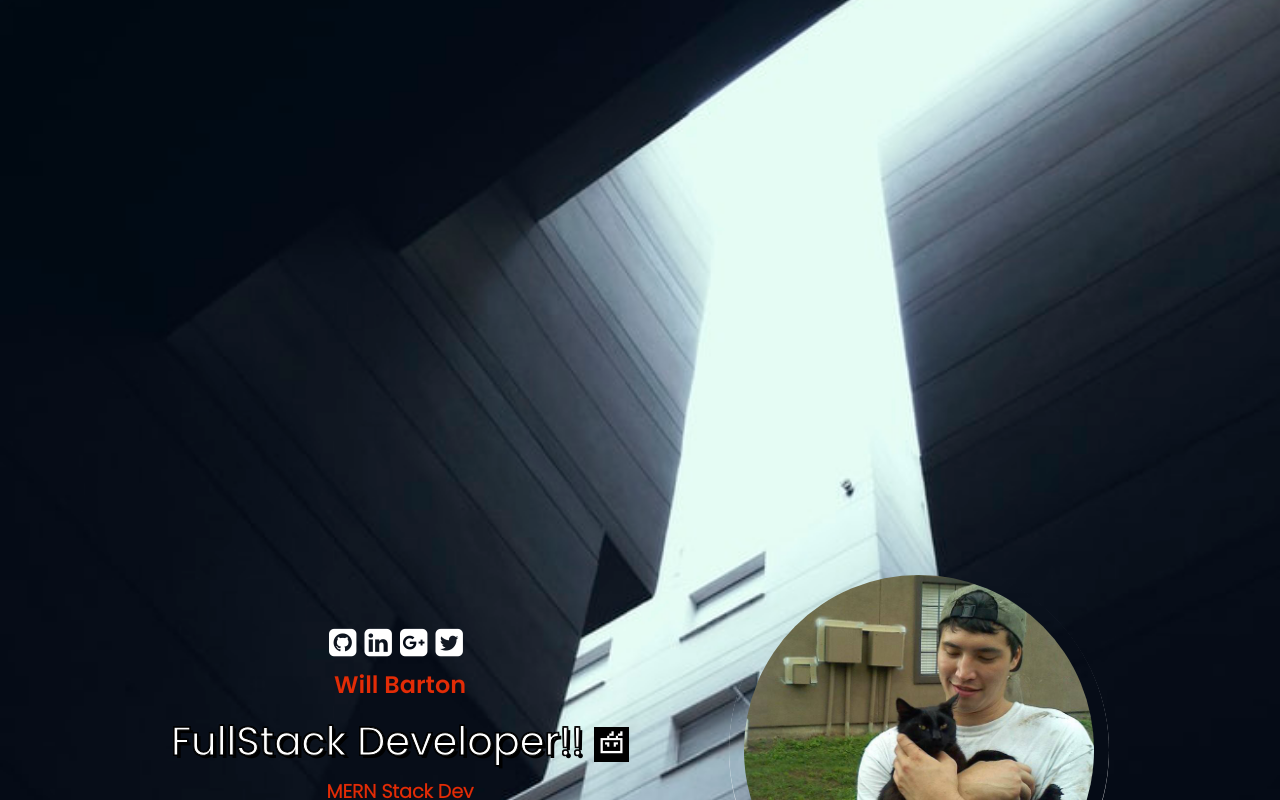
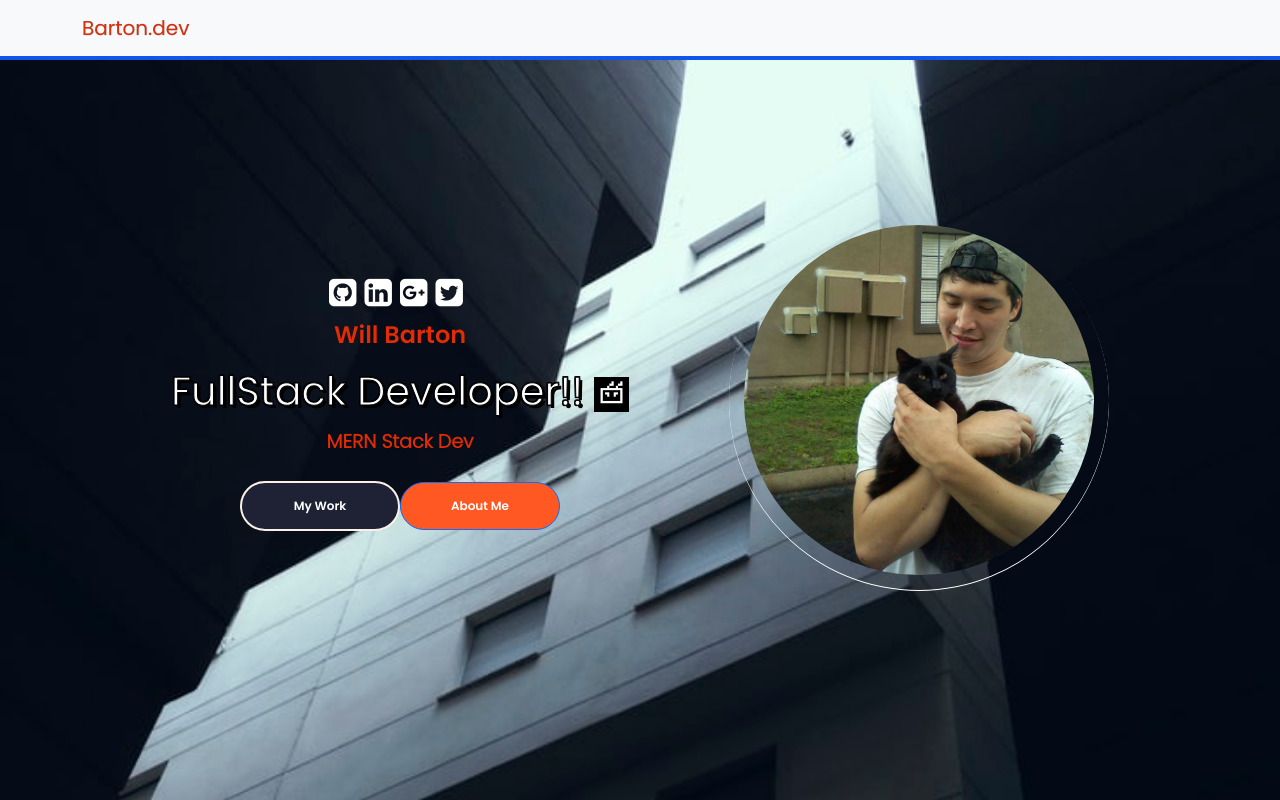
Before and after one commit to wwbarton/bartonDev, a React (Create React App) app: page / in a window 1280 px wide. Shown: the top 800 px of the page. Built offline with nearby package versions, Linux system fonts and the light colour scheme; the HTML template or start-up script is replaced by a standard one; a web font is replaced by a local one.

Commit message:
work dir styling flex col

```diff
--- a/src/App.js
+++ b/src/App.js
@@ -3,10 +3,12 @@ import "./App.css";
 import { BrowserRouter as Router, Routes, Route, Link } from "react-router-dom";
 import Home from "./PortfolioContainer/Home/Home";
 import Work from "./PortfolioContainer/Work/Work";
+import Navbar from "./PortfolioContainer/NavBar/NavBar";
 
 function App() {
   return (
     <Router>
+      <Navbar />
       <Routes>
         <Route path="/" element={<Home />}></Route>
         <Route path="/work" element={<Work />}></Route>
--- a/src/PortfolioContainer/Home/Home.css
+++ b/src/PortfolioContainer/Home/Home.css
@@ -2,10 +2,14 @@
   display: flex;
   flex-direction: column;
   justify-content: center;
-  min-height: 950px;
-  min-height: 1500px;
+  min-width: 100%;
+  min-height: 100%;
+  position: fixed;
+  top: 0;
+  left: 0;
   background-image: url("../../assets/images/bg.jpg");
   background-position: center;
   background-repeat: no-repeat;
   background-size: cover;
+  z-index: -1;
 }
--- a/src/PortfolioContainer/Home/Home.js
+++ b/src/PortfolioContainer/Home/Home.js
@@ -1,13 +1,14 @@
 import React from "react";
 import Profile from "../Profile/Profile";
-import Footer from "../Footer/Footer";
+// import Footer from "../Footer/Footer";
 import "./Home.css";
 
 function Home() {
   return (
     <div className="home-container">
       <Profile />
-      <Footer />
+
+      {/* <Footer /> */}
     </div>
   );
 }
--- /dev/null
+++ b/src/PortfolioContainer/NavBar/NavBar.css
@@ -0,0 +1,5 @@
+.navbar {
+  outline: 4px solid rgb(17, 85, 233);
+}
+
+/* color: inherit; */
--- /dev/null
+++ b/src/PortfolioContainer/NavBar/NavBar.js
@@ -0,0 +1,21 @@
+import React from "react";
+import Navbar from "react-bootstrap/NavBar";
+import Container from "react-bootstrap/Container";
+import { Link } from "react-router-dom";
+import "./NavBar.css";
+
+function NavBar() {
+  return (
+    <div>
+      <Navbar className="navbar" expand="lg" variant="light" bg="light">
+        <Container>
+          <Link to="/">
+            <Navbar.Brand>Barton.dev</Navbar.Brand>
+          </Link>
+        </Container>
+      </Navbar>
+    </div>
+  );
+}
+
+export default NavBar;
--- a/src/PortfolioContainer/Work/Work.css
+++ b/src/PortfolioContainer/Work/Work.css
@@ -2,22 +2,56 @@
   display: flex;
   flex-direction: column;
   justify-content: center;
-  min-height: 950px;
-  min-height: 1500px;
+  min-height: 100%;
+  min-width: 1024px;
+
+  /* Set up proportionate scaling */
+  min-width: 100%;
+  min-height: 100%;
+
+  /* Set up positioning */
+  position: fixed;
+  top: 0;
+  left: 0;
   background-image: url("../../assets/images/icyCracks.jpg");
   background-position: center;
   background-repeat: no-repeat;
   background-size: cover;
+  z-index: -1;
 }
 
-#giving-container {
-  margin: 27px;
+#giving-container,
+#brews-container,
+#journal-container {
+  margin: 50px;
 }
 
-#journal-container {
-  margin: 27px;
+@media screen and (max-width: 1024px) {
+  /* Specific to this particular image */
+
+  .work-container {
+    /* display: inline; */
+    display: flex;
+    flex-direction: column;
+    left: 50%;
+    margin-left: -512px; /* 50% */
+  }
+  #Work {
+    padding: -5px 0 0 300px;
+  }
 }
 
-#brews-container {
-  margin: 27px;
+@media screen and (max-width: 912px) {
+  #Work {
+    display: flex;
+    flex-direction: column;
+    padding: 15px 0 0 250px;
+  }
 }
+@media screen and (max-width: 540px) {
+  #Work {
+    display: flex;
+    flex-direction: column;
+    padding: 15px 0 0 350px;
+  }
+}
```
